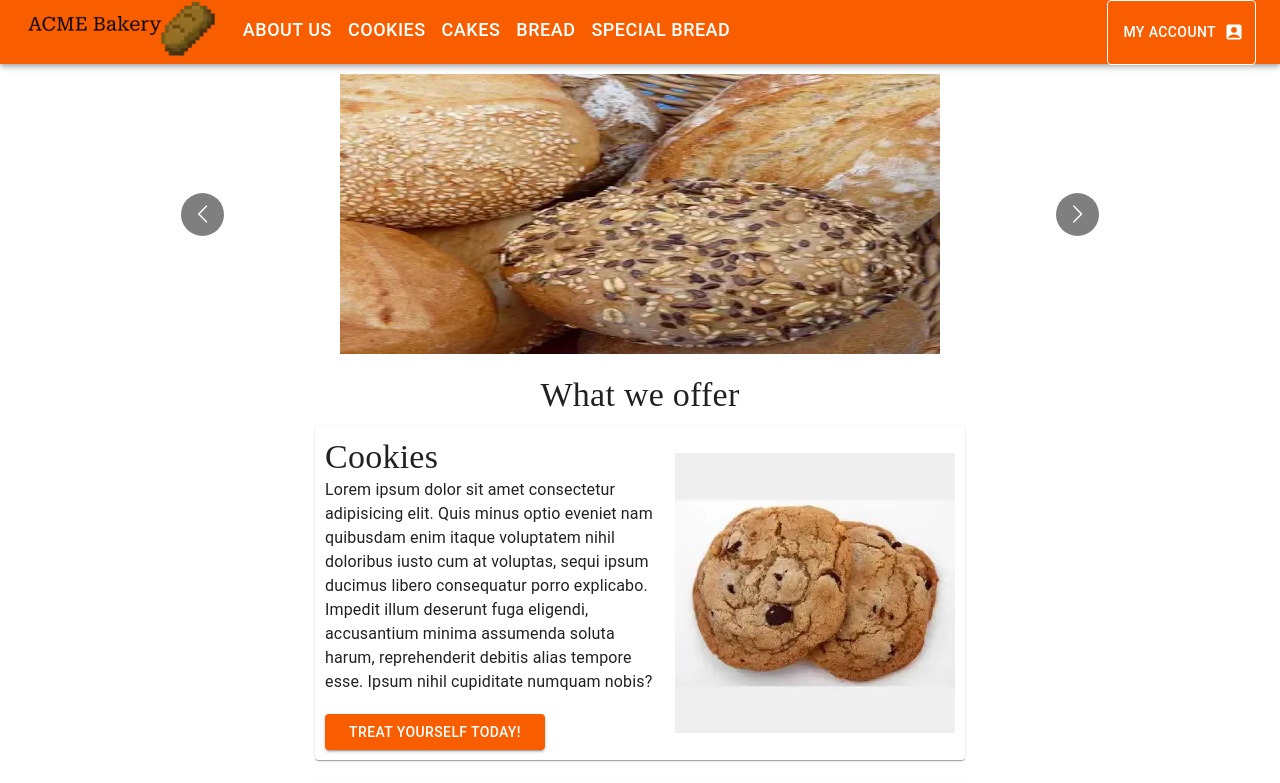
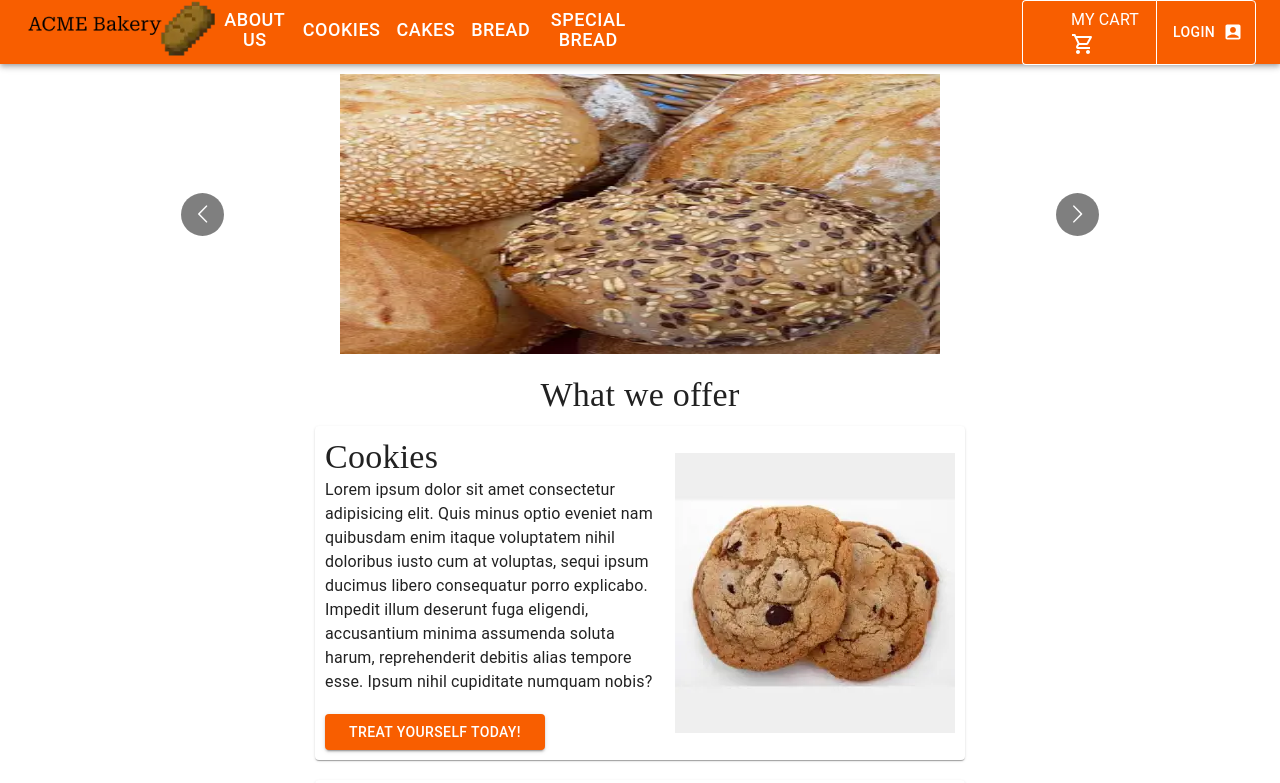
Before and after one commit to ethanCKJ/ACME_frontend, a React (Vite) app: page / in a window 1280 px wide. Shown: the top 783 px of the page. Built offline with nearby package versions, Linux system fonts and the light colour scheme.

Commit message:
Implemented adding to a shopping cart array

```diff
--- a/src/components/Header.tsx
+++ b/src/components/Header.tsx
@@ -1,27 +1,40 @@
 import { AppBar, Box, ButtonGroup, Toolbar, Button, Typography } from '@mui/material'
 import React from 'react'
 import AccountBoxIcon from '@mui/icons-material/AccountBox';
+import ShoppingCartOutlinedIcon from '@mui/icons-material/ShoppingCartOutlined';
 
-function Header() {
+interface HeaderProps {
+    cartCount: number;
+}
+function Header({cartCount}: HeaderProps) {
     const buttonInfo =[
-        {href: "/about", body: "About us"},
+        {href: "/about", body: "About us", width:"80px"},
         {href: "/cookie", body: "Cookies"},
         {href: "/cake", body: "Cakes"},
         {href: "/bread", body: "Bread"},
-        {href: "/special_bread", body: "Special bread"},
+        {href: "/special_bread", body: "Special bread", width:"100px"},
     ]
+
   return (
-
     <AppBar position="static">
         <Toolbar sx={{height: "60px"}}>
             <Box display={"flex"} justifyContent={"space-between"} flexGrow={1}>
                 <a href="/">
                         <img src="/images/brand/LogoTransparent.webp" height={"58px"}/>
                     </a>
-                <Box sx={{display: "flex", marginLeft: "20px"}} >
-                    {buttonInfo.map(({href, body}, idx) => (<Button key={idx} variant="text" color="inherit" sx={{height:"60px", fontSize: "18px"}} href={href}>{body}</Button>))}
+                <Box sx={{display: "flex", marginLeft: "0px", marginRight: "auto"}} >
+                    {buttonInfo.map(({href, body, width}, idx) => (<Button key={idx} variant="text" color="inherit" sx={{height:"60px", fontSize: "18px", width:{width}, textAlign:"center", lineHeight:"20px"}} href={href}>{body}</Button>))}
                 </Box>
-                <Button variant="outlined" color="inherit" endIcon={<AccountBoxIcon/>} sx={{marginLeft: "auto"}}>My Account</Button>
+                <ButtonGroup>
+                    <Button variant="outlined" color="inherit" sx={{width:"135px", justifyContent:"space-between", padding: "0px 5px 0px 5px", display:"flex"}}>
+                        <Typography variant="h5" textAlign={"center"} flexGrow={1}>{cartCount}</Typography>
+                        <Box sx={{width:"80px", fontSize:"14px", padding:"0px", alignItems:"start", display:"flex", flexDirection:"column"}}>
+                         <Typography>My Cart</Typography>
+                         <ShoppingCartOutlinedIcon />
+                        </Box>
+                    </Button>
+                    <Button variant="outlined" color="inherit" endIcon={<AccountBoxIcon/>} sx={{width:"100px"}}>Login</Button>
+                </ButtonGroup>
             </Box>
         </Toolbar>
     </AppBar>
--- a/src/components/ProductCard.tsx
+++ b/src/components/ProductCard.tsx
@@ -5,38 +5,33 @@ import IndeterminateCheckBoxOutlinedIcon from '@mui/icons-material/Indeterminate
 interface ProductCardProps {
     productId: number,
     imageName: string,
-    addToCart: (productId: number, quantity: number) => void,
+    addToCart: (productId:number, productName: string, quantity: number, price:number) => void,
     productName: string,
     productInfo: string,
     price: number,
 }
-// function ProductModal(){
 
-// }
-function ProductCard(props: ProductCardProps) {
-    const {productId, imageName, addToCart, productName, productInfo, price} = props.props;
-    console.log(props)
-    console.log(productName)
-    console.log(imageName)
+function ProductCard({productId, imageName, addToCart, productName, productInfo, price}: ProductCardProps) {
+
     const [open, setOpen] = useState<boolean>(false);
     // Why make a separate function with arguments when you can just use the local variables?
     const ProductModal = () => {
         const handleQuantityIncrement = (event: React.MouseEvent<HTMLButtonElement>) => {
             event.preventDefault()
-            setQuantity(quantity+1)
+            setQuantity(quantityState+1)
         }
         const handleQuantityDecrement = (event: React.MouseEvent<HTMLButtonElement>) => {
             event.preventDefault()
-            setQuantity(Math.max(1,quantity-1))
+            setQuantity(Math.max(1,quantityState-1))
         }
-        const [quantity, setQuantity] = useState<number>(1);
+        const [quantityState, setQuantity] = useState<number>(1);
         const theme = useTheme();
+        let quantity = 5;
         return(
             <Dialog
             open={open}
             onClose={() => setOpen(false)}
             >
-
                 <Box sx={{width:"450px", m:0, p:0}}>
                     <img
                     src={`/images/cookies/${imageName}.webp`}
@@ -49,27 +44,23 @@ function ProductCard(props: ProductCardProps) {
                         <Typography variant="body1" fontSize={"18px"}>{productName}</Typography>
                         {/* Default Typography is already body1 */}
                         <Typography>{productInfo}</Typography>
-                        <Typography>{`Price \$${price} per cookie`}</Typography>
+                        <Typography>{`Price \$${price} per unit`}</Typography>
                         <Box sx={{display:"flex", justifyContent:"space-between", alignItems:"center", padding: "0px 5px"}}>
                             <Typography>Quantity</Typography>
-                            <Box sx={{display:"flex"}}>
+                            <Box sx={{display:"flex", marginRight:"80px"}}>
+                                <IconButton onClick={handleQuantityDecrement} color='primary'>
+                                    <IndeterminateCheckBoxOutlinedIcon/>
+                                </IconButton>
+                                <Box sx={{width:"70px",height:"30px", margin:"3px 0px", padding:0, border: `2px solid ${theme.palette.primary.main}`, display:"flex", justifyContent:"center", alignItems:"center"}}><Typography>{quantityState}</Typography></Box>
                                 <IconButton onClick={handleQuantityIncrement} color='primary' >
                                     <AddBoxOutlinedIcon/>
                                 </IconButton>
-                                <Box sx={{width:"70px",height:"30px", margin:"3px 0px", padding:0, border: `2px solid ${theme.palette.primary.main}`, display:"flex", justifyContent:"center", alignItems:"center"}}><Typography>{quantity}</Typography></Box>
-                                <IconButton onClick={handleQuantityDecrement} color='primary'>
-                                    <IndeterminateCheckBoxOutlinedIcon/>
-                                </IconButton>
                             </Box>
-                            <Button variant="outlined" >
-                                Add to shopping cart
+                            <Button variant="outlined" onClick={()=>addToCart(productId, productName,quantityState,price)}>
+                                Add to cart
                             </Button>
                         </Box>
-
-
                     </Box>
-
-
                 </Box>
             </Dialog>
         )
--- a/src/pages/CookiePage.tsx
+++ b/src/pages/CookiePage.tsx
@@ -1,11 +1,18 @@
 import React, { useEffect } from 'react'
 import api from '../components/api'
 import Header from '../components/Header'
-import { Box, Grid2, Slider, Typography, Input, TextField, FormControl, MenuItem, Select, Modal } from '@mui/material'
+import { Box, Grid2, Slider, Typography, Input, TextField, FormControl, MenuItem, Select, Modal, useTheme } from '@mui/material'
 import { useState } from 'react'
 import ProductCard from '../components/ProductCard'
 
 const sortOrderOptions = ["Popularity", "Price high to low", "Price low to high", "A to Z", "Z to A",]
+type cartObj = {
+    productId: number,
+    productName: string,
+    quantity: number,
+    price: number
+}
+
 
 function CookiePage() {
     // define min and max price values - have defaults
@@ -18,6 +25,9 @@ function CookiePage() {
     const maxPrice = 100
     const minPrice = 0
     const [products, setProducts] = useState<object[]>([])
+    const [cartCount, setCartCount] = useState<number>(0)
+    const [cartContent, setCartContent] = useState<cartObj[]>([])
+    const theme = useTheme();
 
     const getProducts = async(category: string) =>{
         try {
@@ -55,15 +65,33 @@ function CookiePage() {
         }
     }
 
+    const NoProductsAvailable = () =>{
+        console.log("No products")
+        return(
+            <Box sx={{display:"flex", justifyContent:"center", alignItems:"center"}}>
+                <Box sx={{display:"flex",justifyContent:"center", alignItems:"center", width:"800px", height:"200px", border: `5px solid ${theme.palette.primary.light}`, borderRadius: "10px"}}>
+                    <Typography variant="h4">No products match your filter</Typography>
+                </Box>
+            </Box>)
+    }
 
-
+    const addToCart = (productId:number, productName: string, quantity: number, price:number) =>{
+        for (let index = 0; index < cartContent.length; index++) {
+            if (cartContent[index].productId === productId){
+                cartContent[index].quantity += quantity;
+                return;
+            }
+        }
+        // Add new product to cart
+        // const newContent: cartObj = {productId: productId, productName: productName, quantity:quantity, price: price}
+        setCartContent(cartContent => [...cartContent, {productId: productId, productName: productName, quantity:quantity, price:price}])
+    }
     // create a slider
     // have value be changes
     // use min and max in client-side filtering
-
     return (
         <>
-            <Header />
+            <Header  cartCount={cartCount}/>
             <Box sx={{ display: "flex", width: "100%", minHeight: "800px", padding: "0px 20px", background: "beige", }}>
                 <Box sx={{ width: "220px", padding: "5px" }}>
                     <Typography variant="body1" fontSize={24}>Filter by</Typography>
@@ -102,9 +130,13 @@ function CookiePage() {
                             </Select>
                         </FormControl>
                     </Box>
+                    {/* Main products display */}
+                    {(products === undefined || products.length == 0) ?
+                    <NoProductsAvailable/>
+                    :
                     <Box sx={{ display: "flex", justifyContent: "start", columnGap: "30px", rowGap:"30px", marginLeft: "20px", flexWrap: "wrap" }}>
-                        {products.map((data, index) => <ProductCard key={index} props={data}/>)}
-                    </Box>
+                        {products.map((data, index) => <ProductCard key={index} productId={data.id} imageName={data.imageName} productName={data.productName} productInfo={data.productInfo} price={data.price} addToCart={addToCart}/>)}
+                    </Box>}
                 </Box>
 
             </Box>
```
Also changed, not shown: src/components/ShoppingCartPanel.tsx (added, +12 -0 lines), public/images/cookies/ginger_cookie.webp.
